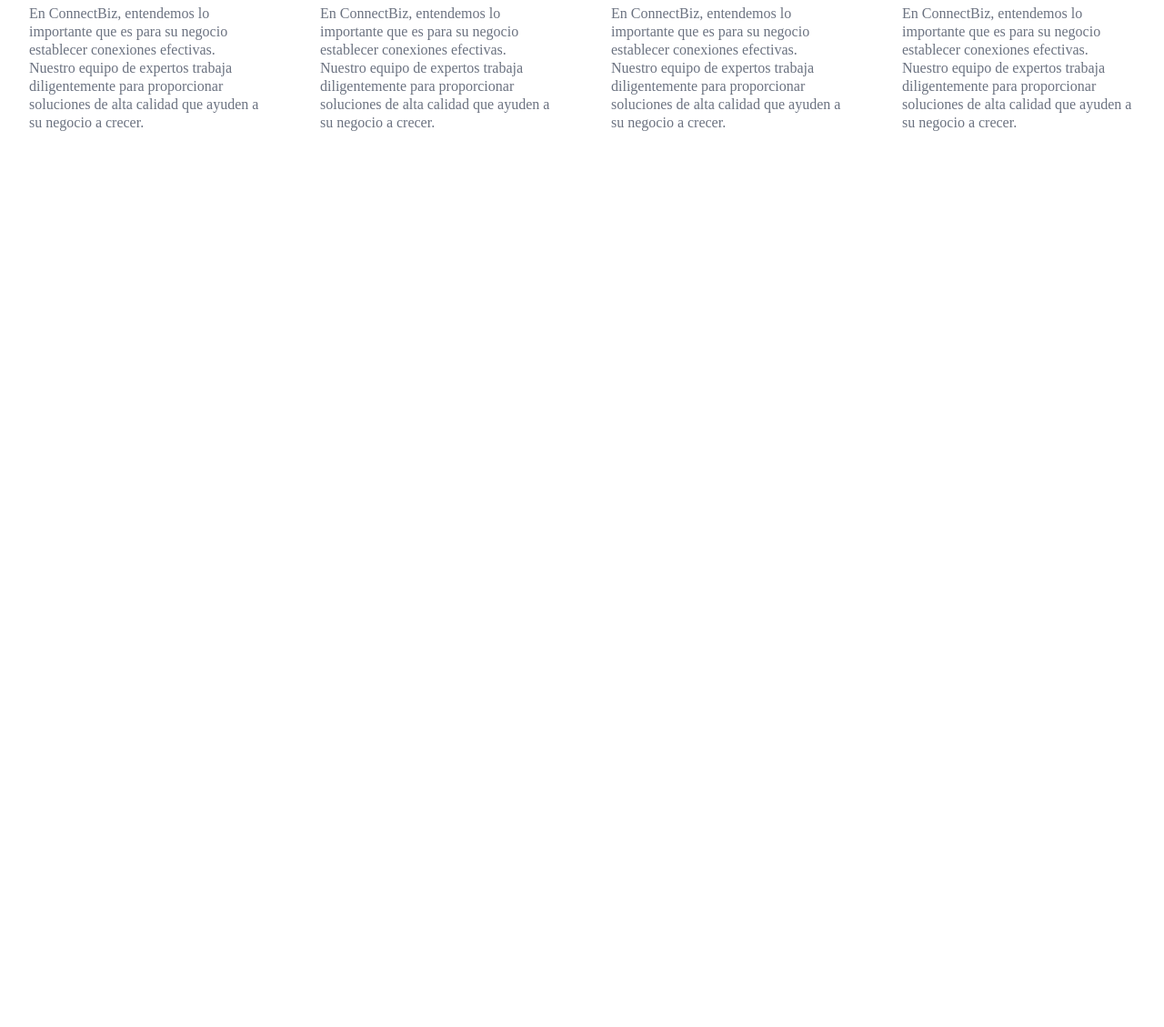
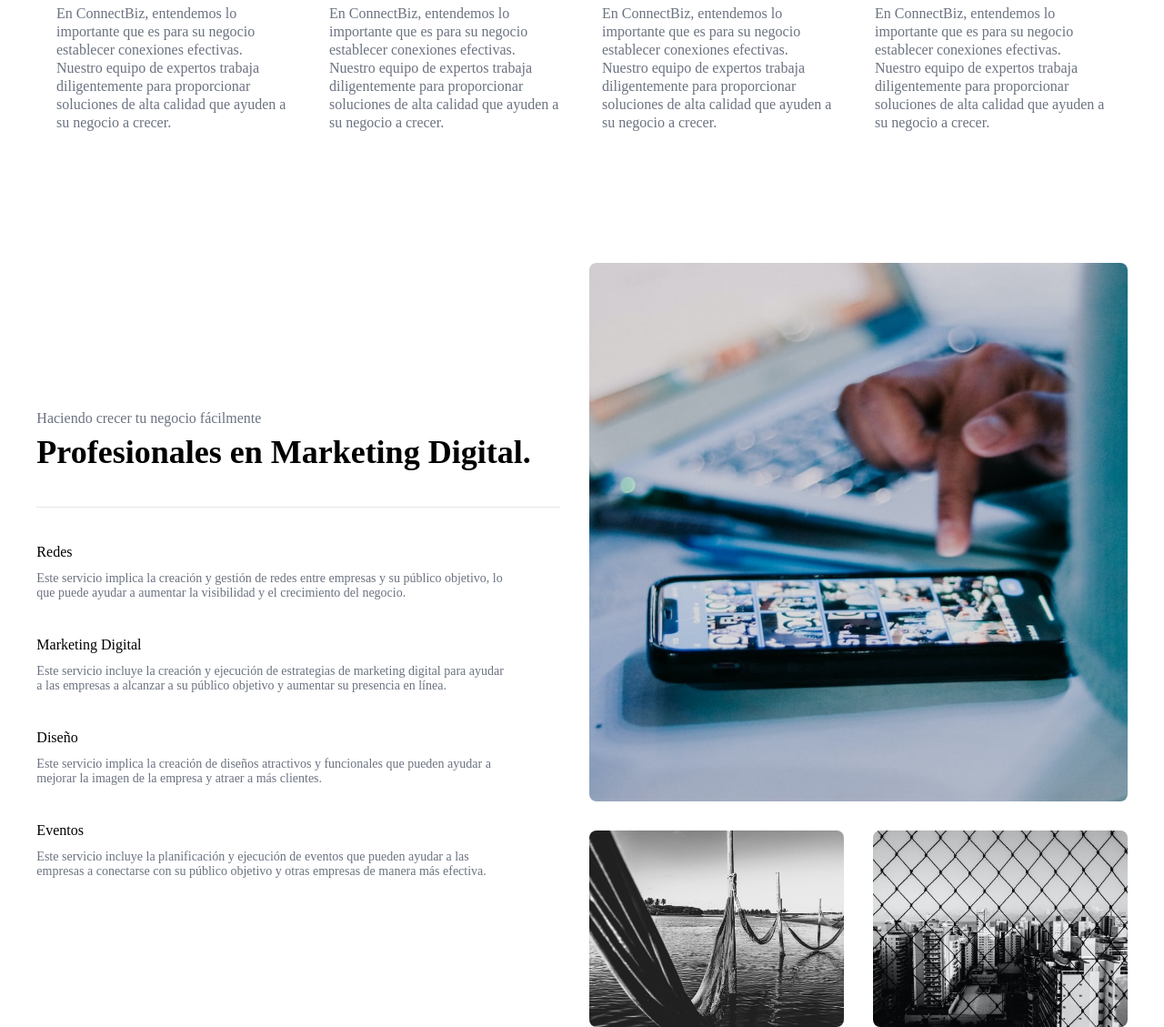
Before and after one commit to MatiasSotelo-Arg/Connect-Business, a website: page pages/servicios.html in a window 1280 px wide. Shown: the part 1464-2593 px from the top of the page at 91% size. Before the commit the page ends 1753 px from the top, so only its background shows below. Drawn offline with Linux system fonts and the light colour scheme.

Commit message:
actualizacion

```diff
--- a/pages/servicios.html
+++ b/pages/servicios.html
@@ -91,8 +91,49 @@
                 </div>
 
             </div>
+
+            <div class="cont-info-servicios">
+                <div class="cont-left">
+                    <div class="cont-info-header">
+                        <p>Haciendo crecer tu negocio fácilmente</p>
+                        <h2>Profesionales en Marketing Digital.</h2>
+                    </div>
+
+                    <div class="cont-left-info">
+                        <dt>Redes</dt>
+                        <dd>Este servicio implica la creación y gestión de redes entre empresas y su público objetivo, lo que puede ayudar a aumentar la visibilidad y el crecimiento del negocio.</dd>
+                    </div>
+                    <div class="cont-left-info">
+                        <dt>Marketing Digital</dt>
+                        <dd>Este servicio incluye la creación y ejecución de estrategias de marketing digital para ayudar a las empresas a alcanzar a su público objetivo y aumentar su presencia en línea.</dd>
+                    </div>
+                    <div class="cont-left-info">
+                        <dt>Diseño</dt>
+                        <dd>Este servicio implica la creación de diseños atractivos y funcionales que pueden ayudar a mejorar la imagen de la empresa y atraer a más clientes.</dd>
+                    </div>
+                    <div class="cont-left-info">
+                        <dt>Eventos</dt>
+                        <dd>Este servicio incluye la planificación y ejecución de eventos que pueden ayudar a las empresas a conectarse con su público objetivo y otras empresas de manera más efectiva.</dd>
+                    </div>
+                </div>
+
+                <div class="cont-right">
+                    <div class="cont-img-1">
+                        <img src="../assets/img/servicios/img-1.jpeg" class="img-1" alt="">
+                    </div>
+                    <div class="cont-img-2 ">
+                        <img src="../assets/img/servicios/img-2.jpeg" class="img-2" alt="">
+                        <img src="../assets/img/servicios/img-3.jpeg" class="img-3" alt="">
+                    </div>
+                </div>
+            </div>
         </div>
 
+        <!-- Logo WhatsApp -->
+        <a href="##" class="cont-logo-wpp">
+            <h3>WhatsApp</h3>
+            <img src="../assets/logo/Whatsapp_37229.ico" alt="">
+        </a>
     </main>
 </body>
 </html>
--- a/scss/_main-nosotros.scss
+++ b/scss/_main-nosotros.scss
@@ -46,6 +46,7 @@
     }
 }
 
+// Contenido marketing
 .cont-mkt {
     display: flex;
     flex-direction: column;
@@ -55,6 +56,7 @@
     margin-right: auto;
     margin-top: 11rem;
     max-width: 80rem;
+
     .cont-mkt-info {
         width: 100%;
         padding:0 1.7rem;
@@ -103,6 +105,80 @@
                 color: $color-parrafos;
 
             }
+            img {
+                object-fit: cover;
+            }
         }
     }
 }
+
+// Contenedor info servicios
+.cont-info-servicios {
+    display: flex;
+    flex-direction: row;
+    gap: 2rem;
+    .cont-left {
+        display: flex;
+        justify-content: center;
+        flex-direction: column;
+        .cont-info-header {
+            border-bottom: 1px solid #e5e7eb;
+            padding-right: 2rem;
+            p {
+                color: $color-parrafos;
+                font-weight: 500;
+            }
+            h2 {
+                font-size: 2.25rem;
+                line-height: 2.5rem;
+                padding-bottom: 2.5rem;
+                font-weight: 700;
+                margin-top: .5rem;
+            }
+        }
+
+        .cont-left-info {
+            margin-top: 2.5rem;
+            dd {
+                font-size: .875rem;
+                margin-top: .75rem;
+                color: $color-parrafos;
+                max-width: 520px;
+            }
+        }
+    }
+
+    .cont-right {
+        display: flex;
+        flex-direction: column;
+        gap: 2rem;
+        .cont-img-1 {
+            width: 592px;
+            height: 592px;
+            .img-1 {
+                width: 100%;
+                height: 100%;
+            }
+        }
+        .cont-img-2 {
+            display: flex;
+            gap: 2rem;
+            .img-2 {
+                width: 280px;
+                height: 100%;
+            }
+            .img-3 {
+                width: 280px;
+                height: 100%;
+            }
+        }
+        img {
+            border-radius: .5rem;
+            object-fit: cover;
+        }
+    }
+}
+
+.cont-info-servicios, .cont-mkt {
+    max-width: 1200px;
+}
```
Also changed, not shown: assets/img/servicios/img-1.jpeg (added), assets/img/servicios/img-2.jpeg (added), assets/img/servicios/img-3.jpeg (added), css/style.css.
